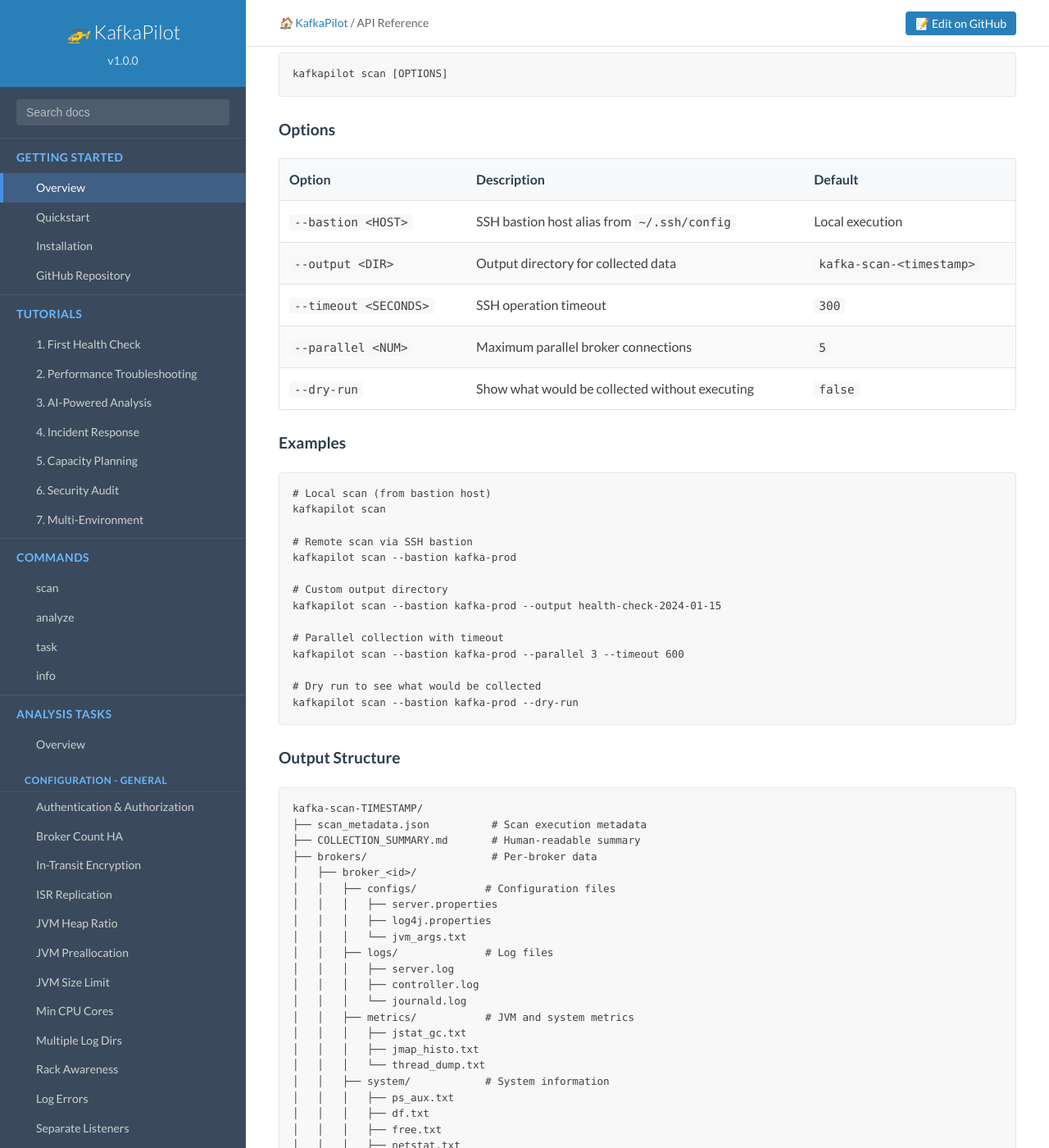
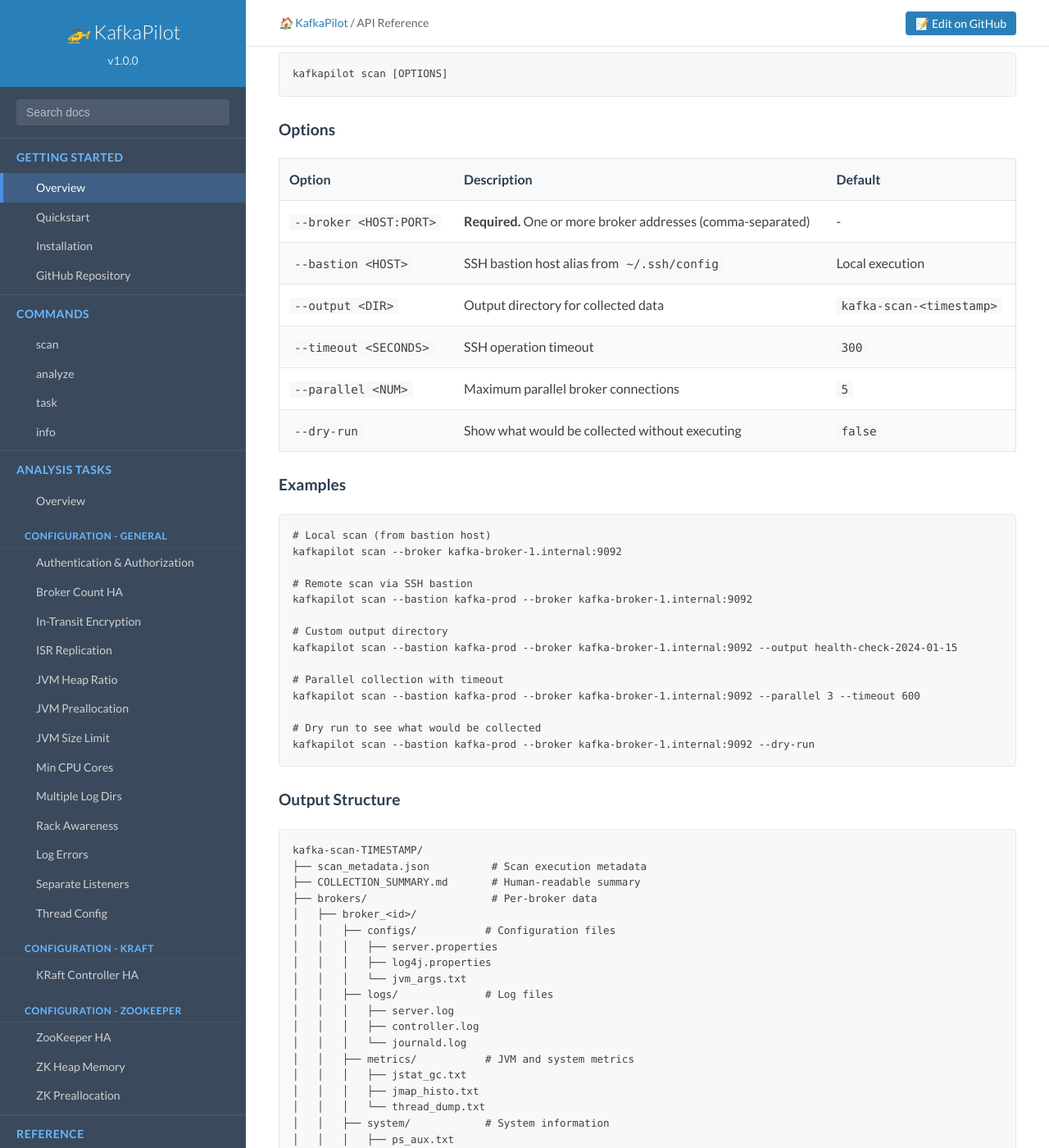
Before and after one commit to softwaremill/kcpilot, a Jekyll site: the page built from docs/api.md, in a window 1280 px wide and 1400 px high, scrolled down 1497 px. Shown: the whole window at 82% size. Built offline with Jekyll 4.4.1, drawn with Linux system fonts in a browser that asks for light colours; some of the changed text lies outside the part shown.

Commit message:
update scan examples

````diff
--- a/docs/_config.yml
+++ b/docs/_config.yml
@@ -72,10 +72,6 @@ navigation:
     - title: "Installation"
       url: "/installation"
 
-  tutorials:
-    - title: "All Tutorials"
-      url: "/tutorials"
-
   analysis_tasks:
     - title: "Overview"
       url: "/analysis-tasks"
--- a/docs/_includes/sidebar.html
+++ b/docs/_includes/sidebar.html
@@ -16,19 +16,6 @@
         <li><a href="{{ "/quickstart" | relative_url }}">Quickstart</a></li>
         <li><a href="{{ "/installation" | relative_url }}">Installation</a></li>
         <li><a href="https://github.com/softwaremill/kafkapilot">GitHub Repository</a></li>
-      </ul>
-    </div>
-
-    <div class="nav-section">
-      <div class="nav-section-title">Tutorials</div>
-      <ul class="nav-list">
-        <li><a href="{{ "/tutorials" | relative_url }}#1-first-health-check">1. First Health Check</a></li>
-        <li><a href="{{ "/tutorials" | relative_url }}#2-performance-troubleshooting">2. Performance Troubleshooting</a></li>
-        <li><a href="{{ "/tutorials" | relative_url }}#3-ai-powered-analysis">3. AI-Powered Analysis</a></li>
-        <li><a href="{{ "/tutorials" | relative_url }}#4-incident-response-workflow">4. Incident Response</a></li>
-        <li><a href="{{ "/tutorials" | relative_url }}#5-capacity-planning">5. Capacity Planning</a></li>
-        <li><a href="{{ "/tutorials" | relative_url }}#6-security-audit">6. Security Audit</a></li>
-        <li><a href="{{ "/tutorials" | relative_url }}#7-multi-environment-comparison">7. Multi-Environment</a></li>
       </ul>
     </div>
 
--- a/docs/api.md
+++ b/docs/api.md
@@ -51,6 +51,7 @@ kafkapilot scan [OPTIONS]
 
 | Option | Description | Default |
 |--------|-------------|---------|
+| `--broker <HOST:PORT>` | **Required.** One or more broker addresses (comma-separated) | - |
 | `--bastion <HOST>` | SSH bastion host alias from `~/.ssh/config` | Local execution |
 | `--output <DIR>` | Output directory for collected data | `kafka-scan-<timestamp>` |
 | `--timeout <SECONDS>` | SSH operation timeout | `300` |
@@ -61,19 +62,19 @@ kafkapilot scan [OPTIONS]
 
 ```bash
 # Local scan (from bastion host)
-kafkapilot scan
+kafkapilot scan --broker kafka-broker-1.internal:9092
 
 # Remote scan via SSH bastion
-kafkapilot scan --bastion kafka-prod
+kafkapilot scan --bastion kafka-prod --broker kafka-broker-1.internal:9092
 
 # Custom output directory
-kafkapilot scan --bastion kafka-prod --output health-check-2024-01-15
+kafkapilot scan --bastion kafka-prod --broker kafka-broker-1.internal:9092 --output health-check-2024-01-15
 
 # Parallel collection with timeout
-kafkapilot scan --bastion kafka-prod --parallel 3 --timeout 600
+kafkapilot scan --bastion kafka-prod --broker kafka-broker-1.internal:9092 --parallel 3 --timeout 600
 
 # Dry run to see what would be collected
-kafkapilot scan --bastion kafka-prod --dry-run
+kafkapilot scan --bastion kafka-prod --broker kafka-broker-1.internal:9092 --dry-run
 ```
 
 #### Output Structure
@@ -377,7 +378,7 @@ KafkaPilot uses standard exit codes to indicate execution status:
 
 ```bash
 #!/bin/bash
-kafkapilot scan --bastion kafka-prod --output health-check
+kafkapilot scan --bastion kafka-prod --broker kafka-broker-1.internal:9092 --output health-check
 
 case $? in
   0)
@@ -473,10 +474,10 @@ Enable debug logging for troubleshooting:
 
 ```bash
 # Detailed execution logging
-RUST_LOG=kafkapilot=debug kafkapilot scan --bastion kafka-prod
+RUST_LOG=kafkapilot=debug kafkapilot scan --bastion kafka-prod --broker kafka-broker-1.internal:9092
 
 # Trace level (very verbose)
-RUST_LOG=trace kafkapilot scan --bastion kafka-prod
+RUST_LOG=trace kafkapilot scan --bastion kafka-prod --broker kafka-broker-1.internal:9092
 
 # LLM debugging
 LLM_DEBUG=true kafkapilot analyze ./kafka-scan-data
@@ -486,7 +487,7 @@ LLM_DEBUG=true kafkapilot analyze ./kafka-scan-data
 
 ```bash
 # Test SSH connectivity
-kafkapilot scan --bastion kafka-prod --dry-run
+kafkapilot scan --bastion kafka-prod --broker kafka-broker-1.internal:9092 --dry-run
 
 # Manual SSH test
 ssh kafka-prod "echo 'Connection successful'"
@@ -499,7 +500,7 @@ kafkapilot info --check-deps
 
 ```bash
 # Monitor scan progress
-kafkapilot scan --bastion kafka-prod --verbose
+kafkapilot scan --bastion kafka-prod --broker kafka-broker-1.internal:9092 --verbose
 
 # Time execution
 time kafkapilot analyze ./kafka-scan-data
@@ -526,7 +527,7 @@ OUTPUT_DIR="health-check-$(date +%Y%m%d-%H%M%S)"
 echo "Starting Kafka health check for $BASTION..."
 
 # Collect data
-kafkapilot scan --bastion "$BASTION" --output "$OUTPUT_DIR"
+kafkapilot scan --bastion "$BASTION" --broker kafka-broker-1.internal:9092 --output "$OUTPUT_DIR"
 
 # Analyze if API key available
 if [ -n "${OPENAI_API_KEY:-}" ]; then
@@ -604,4 +605,4 @@ if __name__ == '__main__':
 
 ---
 
-**Need more examples?** Check our [how-to guides](how-to.html) and [tutorials](tutorials.html) for practical usage patterns.
+**Need more examples?** Check our [examples](examples.html) for practical usage patterns.
````
Also changed, not shown: docs/index.md (+3 -4 lines), docs/installation.md (+0 -1 lines), docs/quickstart.md (+1 -2 lines), docs/tutorials.md (deleted, +0 -367 lines).
